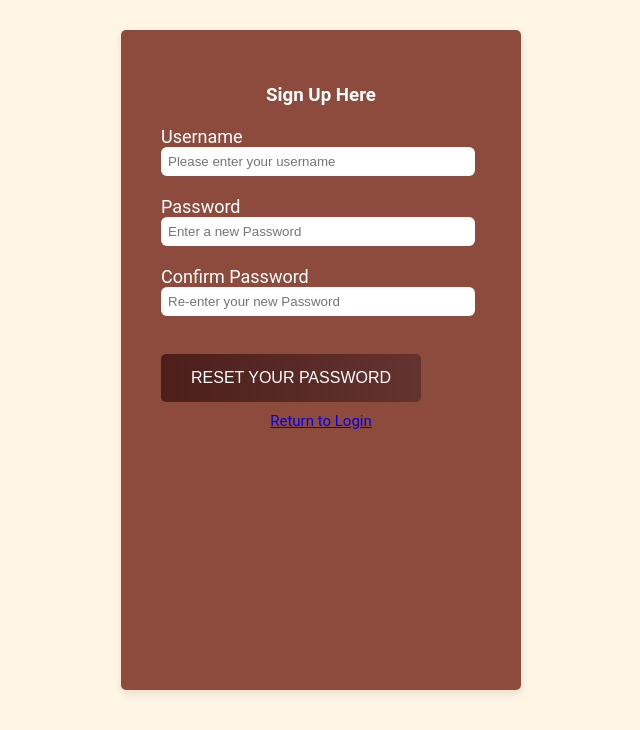
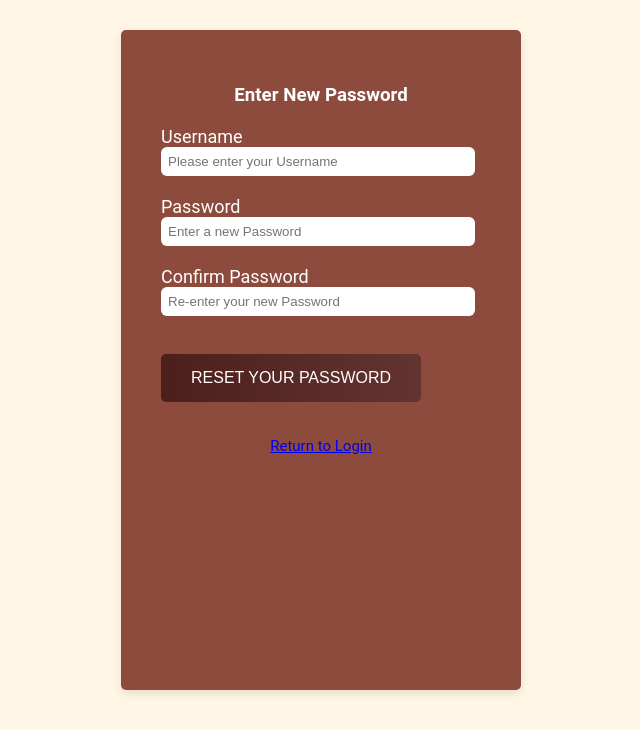
Before and after one commit to Rethikaamb/AtlantaFoodFinderProject, a Django app: template templates/home/forgotpassword.html in a window 1280 px wide. Shown: the top 730 px of the page, without its empty margins (319-959 px from the left). Run offline with Django 3.2, Linux system fonts and the light colour scheme; the template is opened without the code that fills it, so the values that code supplies are empty.

Commit message:
forgotpassword user story

```diff
--- a/templates/home/forgotpassword.html
+++ b/templates/home/forgotpassword.html
@@ -12,11 +12,11 @@
 </head>
 <body>
     <div class="forgotpass-box">
-        <h3>Sign Up Here</h3>
+        <h3>Enter New Password</h3>
         <form action="/forgotpassword" method="post">
             {% csrf_token %}
             <label for="">Username</label>
-            <input type="text" id="username" name="username" placeholder="Please enter your username" Required>
+            <input type="text" id="username" name="username" placeholder="Please enter your Username" Required>
             <br>
             <label for="">Password</label>
             <input type="password" id="pass1" name="pass1" placeholder="Enter a new Password" Required>
@@ -31,7 +31,7 @@
         {% for message in messages %}
     <p class="message">{{ message }}</p>
         {% endfor %}
-    <p class="para-2"><a href= "{% url "login" %}">Return to Login</a></p>
+    <p><a href= "{% url "login" %}">Return to Login</a></p>
     </div>
 </body>
 </html>
```
